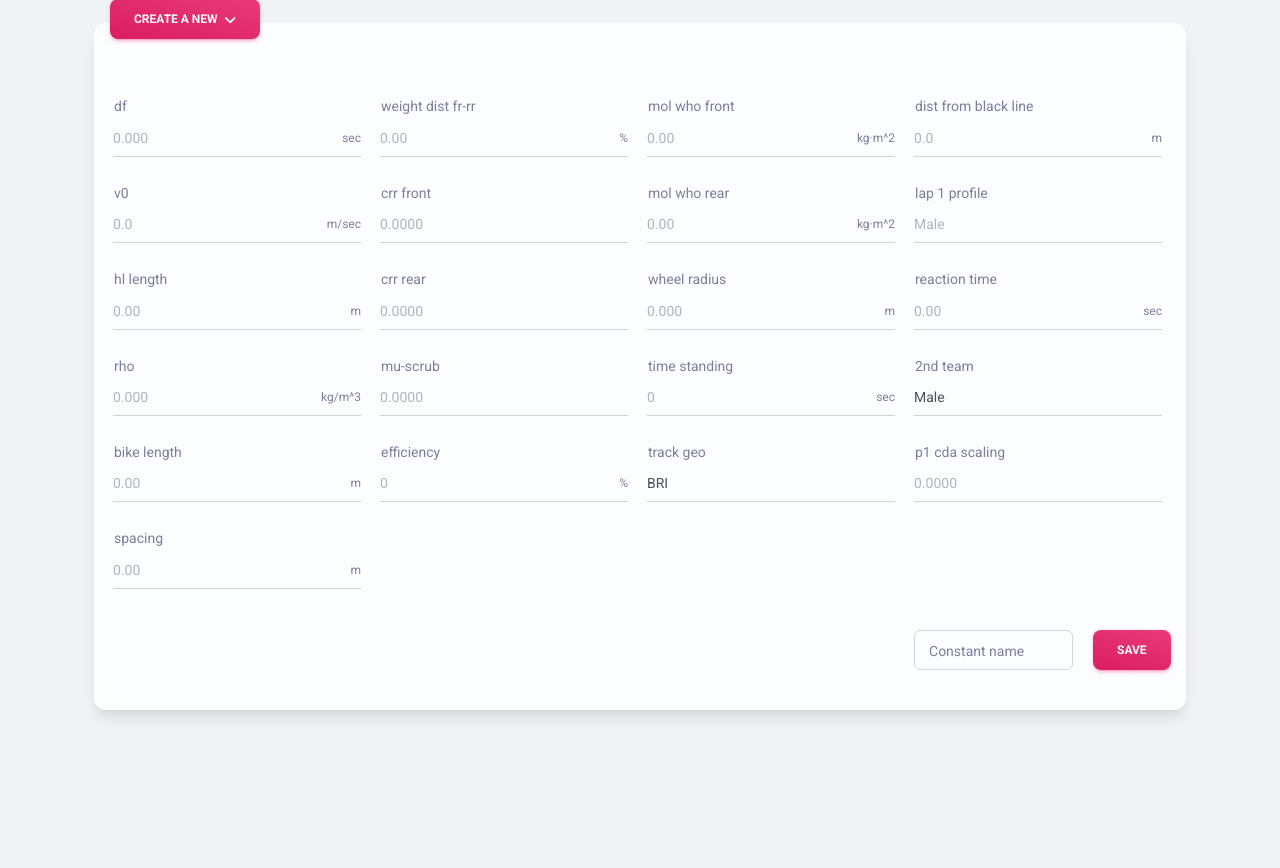
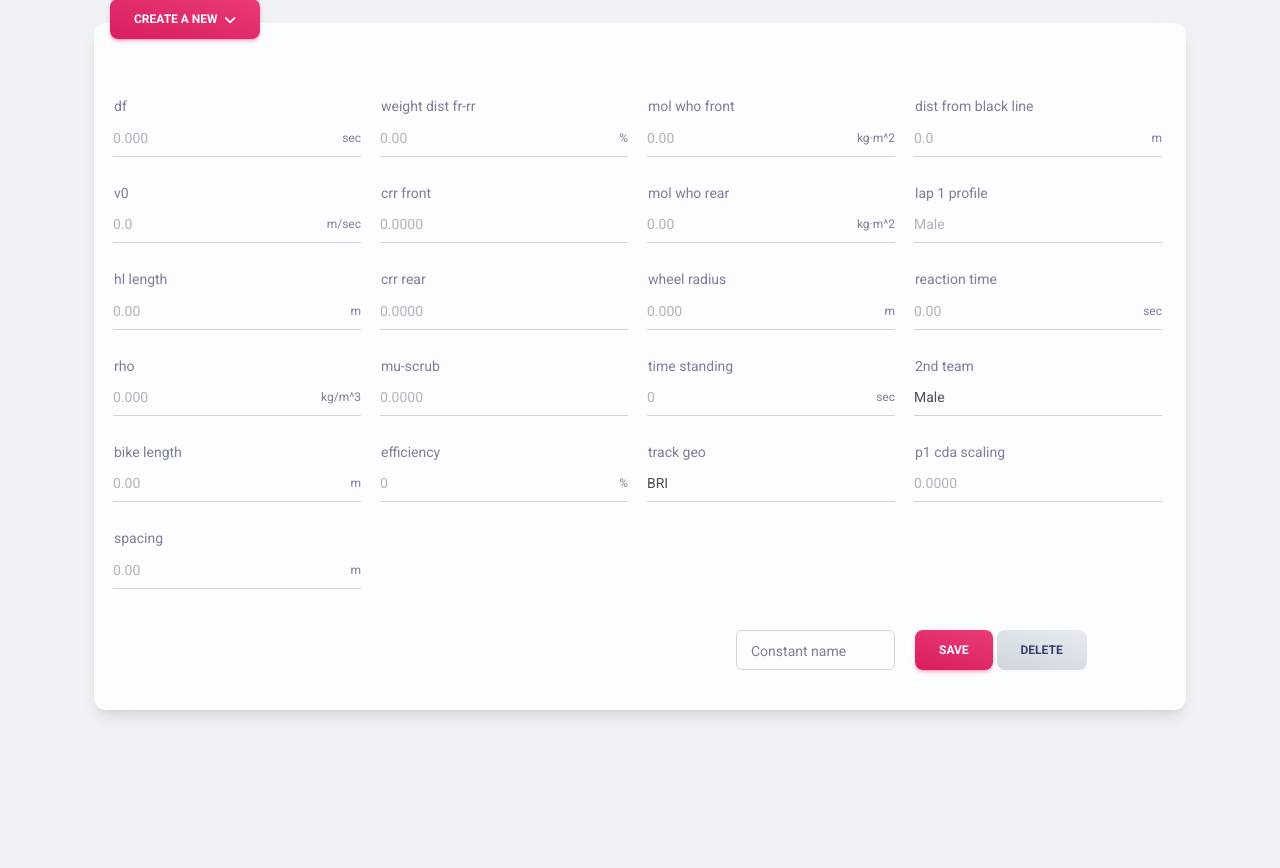
Before and after one commit to xxlrr/TPPSOMT, a Django app: page /strategy/constant/ in a window 1280 px wide. Shown: the part 111-979 px from the top of the page. Run offline with Django 3.2, Linux system fonts and the light colour scheme; the visitor is signed in with stand-in values (Sample User, id 1); some libraries are stand-ins or nearby versions.

Commit message:
add the delete button

```diff
--- a/tppsomt/apps/templates/strategy/constant.html
+++ b/tppsomt/apps/templates/strategy/constant.html
@@ -167,9 +167,9 @@
                           <input id="name" name="name" type="text" class="form-control">
                         </div>
                       </div>
-                      <div class="col-md-1 ps-md-2">
+                      <div class="col-md-3 ps-md-2">
                         <button type="submit" class="btn bg-gradient-primary mt-3 mb-0">Save</button>
-                        <!-- <button type="cancel" class="btn bg-gradient-light mt-3 mb-0">Cancel</button> -->
+                        <button type="cancel" class="btn bg-gradient-light mt-3 mb-0">Delete</button>
                       </div>
                     </div>
                   </div>
```
